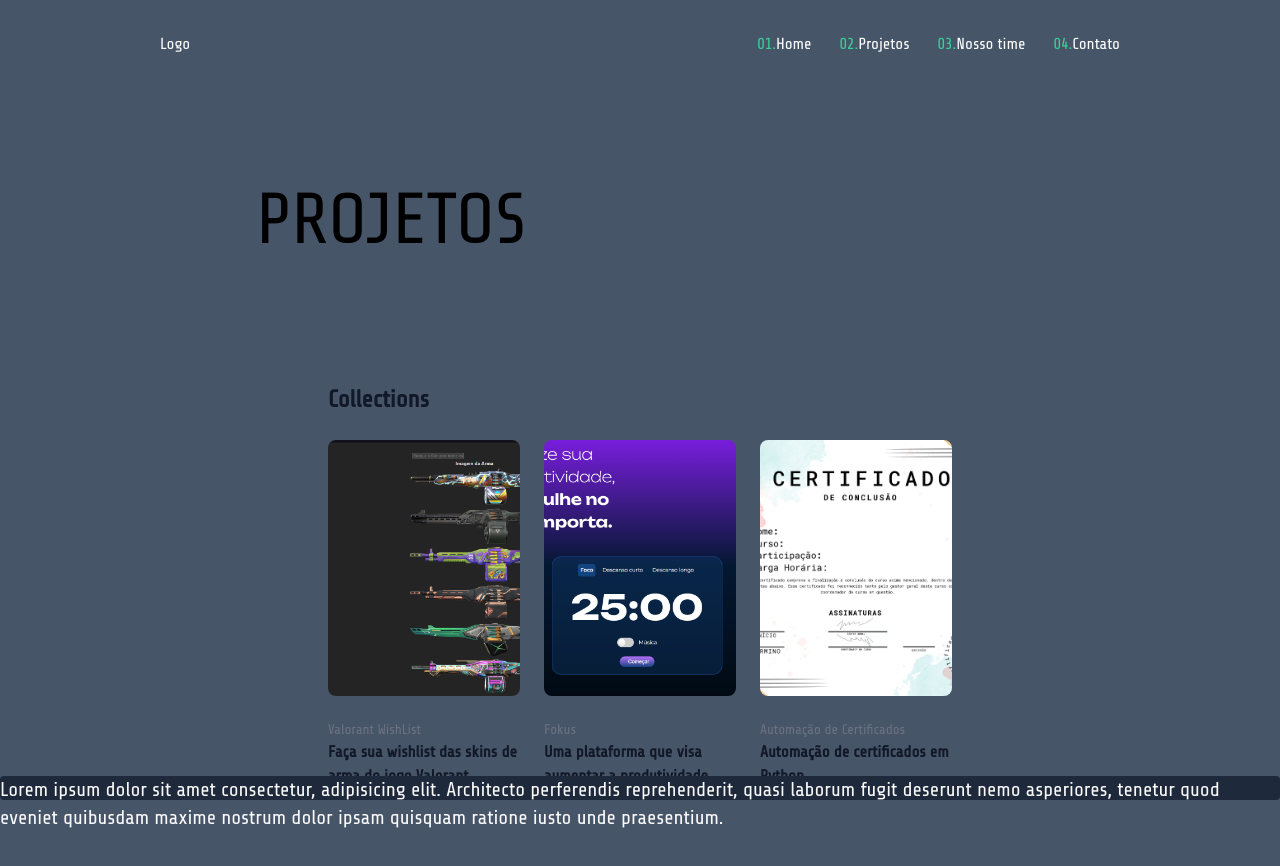
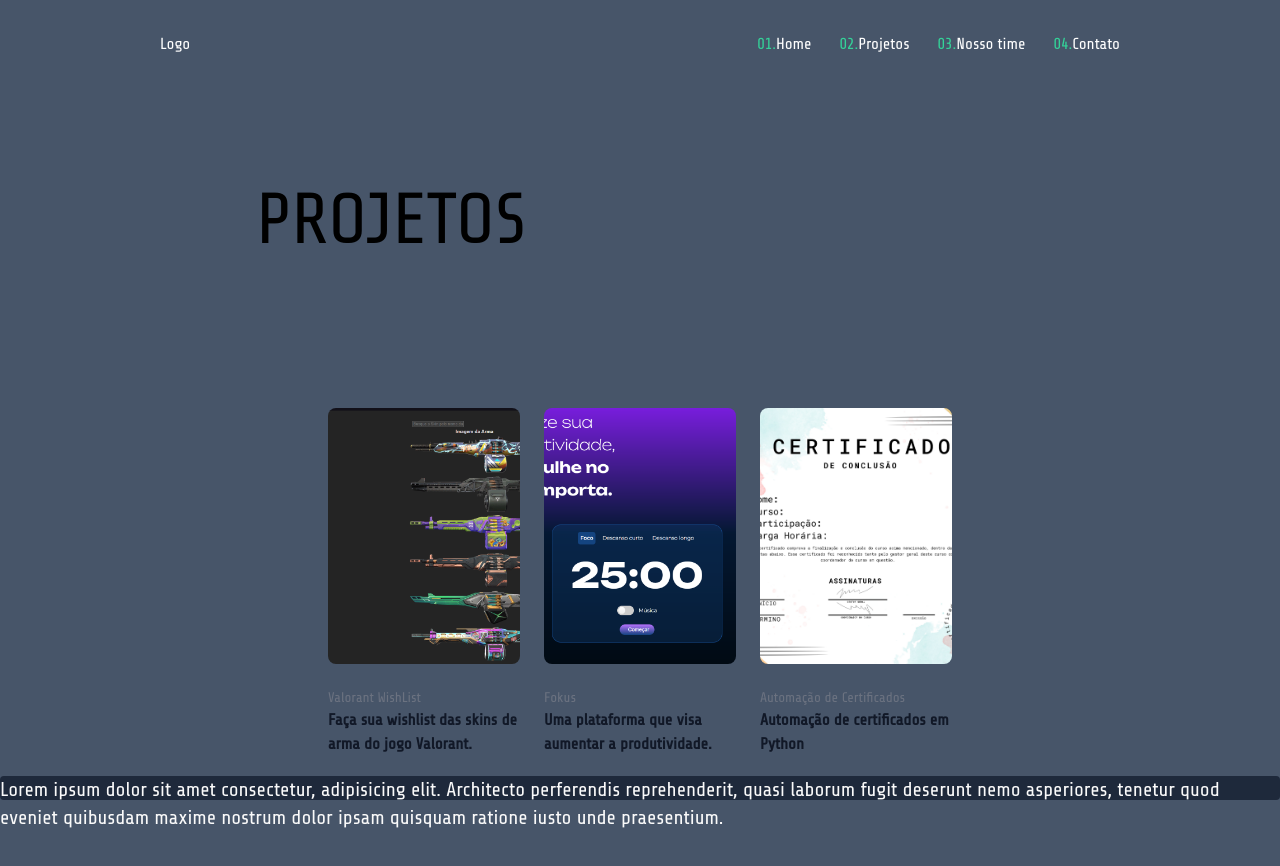
Before and after one commit to rafadagalera/webdev-cp05-portfolio, a React (Vite) app in the folder portfolio/: page /projects in a window 1280 px wide. Shown: the top 866 px of the page. Built offline with nearby package versions, Linux system fonts and the light colour scheme.

Commit message:
att projeto

```diff
--- a/portfolio/src/pages/projects.jsx
+++ b/portfolio/src/pages/projects.jsx
@@ -31,7 +31,7 @@ export default function Projects(){
           <div className="">
       <div className="mx-auto max-w-7xl px-4 sm:px-6 lg:px-8">
         <div className="mx-10 max-w-2xl py-16 sm:py-24 lg:max-w-none lg:py-32">
-          <h2 className="text-2xl font-bold text-gray-900">Collections</h2>
+          <h2 className="text-2xl font-bold text-gray-900"></h2>
 
           <div className="mt-6 space-y-12 lg:grid lg:grid-cols-3 lg:gap-x-6 lg:space-y-0">
             {callouts.map((callout) => (
```
